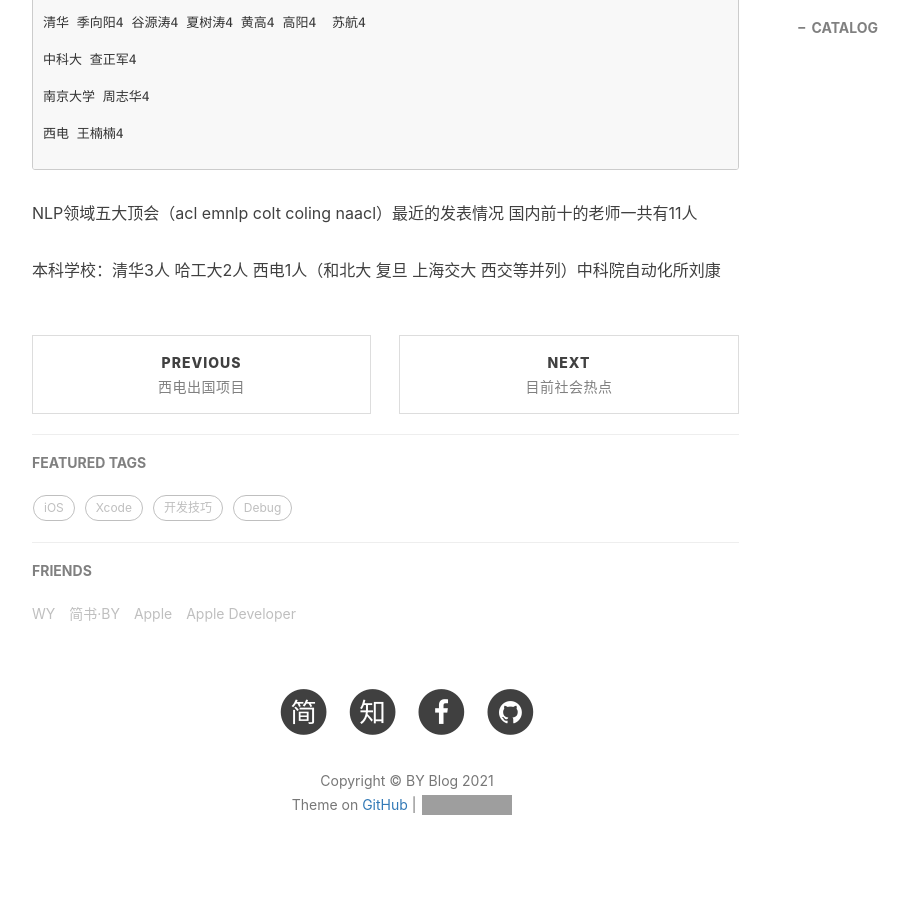
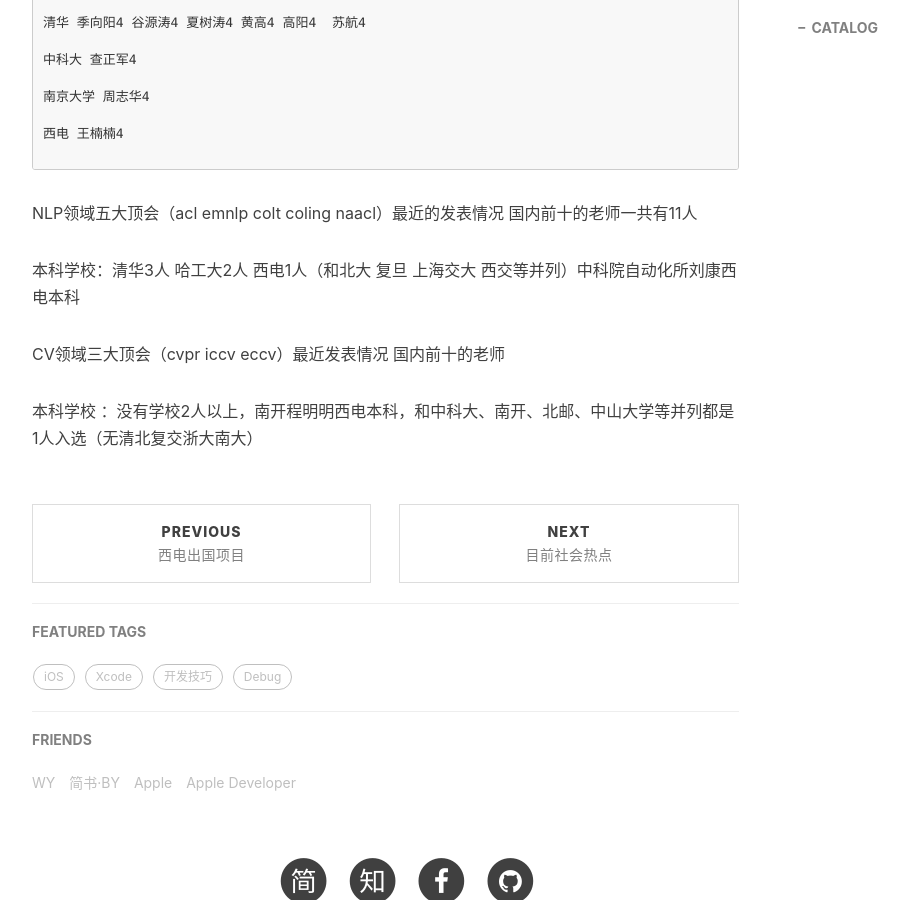
Before and after one commit to pengjiao123/pengjiao123.github.io, a Jekyll site: the page built from _posts/2021-07-07-大陆地区非计算机软件学院老师招生.md, in a window 1280 px wide and 900 px high, scrolled down 9321 px. Shown: the whole window, without its empty margins (233-1142 px from the left). Built offline with Jekyll 4.4.1, drawn with Linux system fonts in a browser that asks for light colours; nearby versions of some CDN libraries; comment, search, counter and statistics services are not loaded; grey boxes are pictures that could not be loaded.

Commit message:
Update 2021-07-07-大陆地区非计算机软件学院老师招生.md

```diff
--- a/_posts/2021-07-07-大陆地区非计算机软件学院老师招生.md
+++ b/_posts/2021-07-07-大陆地区非计算机软件学院老师招生.md
@@ -342,4 +342,8 @@ tags:
 ~~~~~~~~~~~~~~~~~~~~~~~~~~~~~~~~~~~~~~~~~~~~~~~~~~~~~
 NLP领域五大顶会（acl emnlp colt coling naacl）最近的发表情况 国内前十的老师一共有11人
 
-本科学校：清华3人 哈工大2人 西电1人（和北大 复旦 上海交大 西交等并列）中科院自动化所刘康
+本科学校：清华3人 哈工大2人 西电1人（和北大 复旦 上海交大 西交等并列）中科院自动化所刘康西电本科
+
+CV领域三大顶会（cvpr iccv eccv）最近发表情况 国内前十的老师
+
+本科学校 ：没有学校2人以上，南开程明明西电本科，和中科大、南开、北邮、中山大学等并列都是1人入选（无清北复交浙大南大）
```
